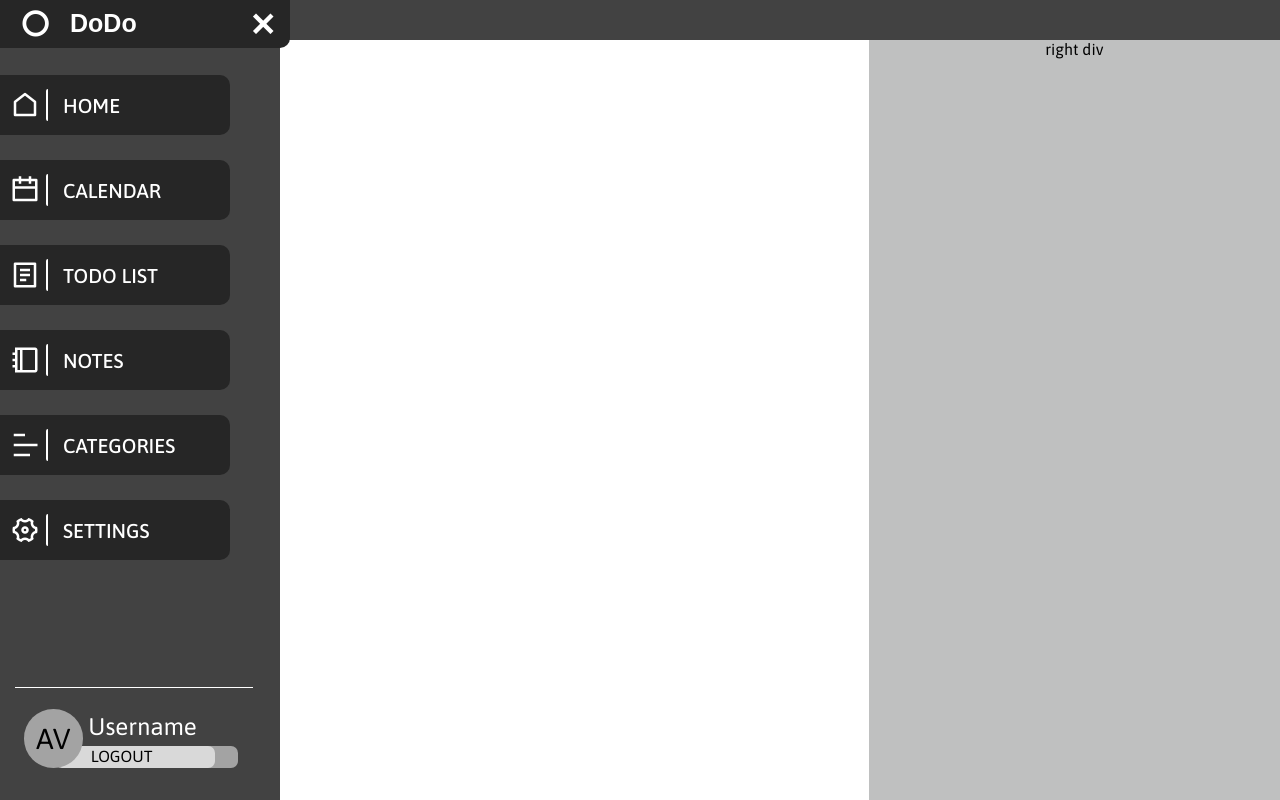
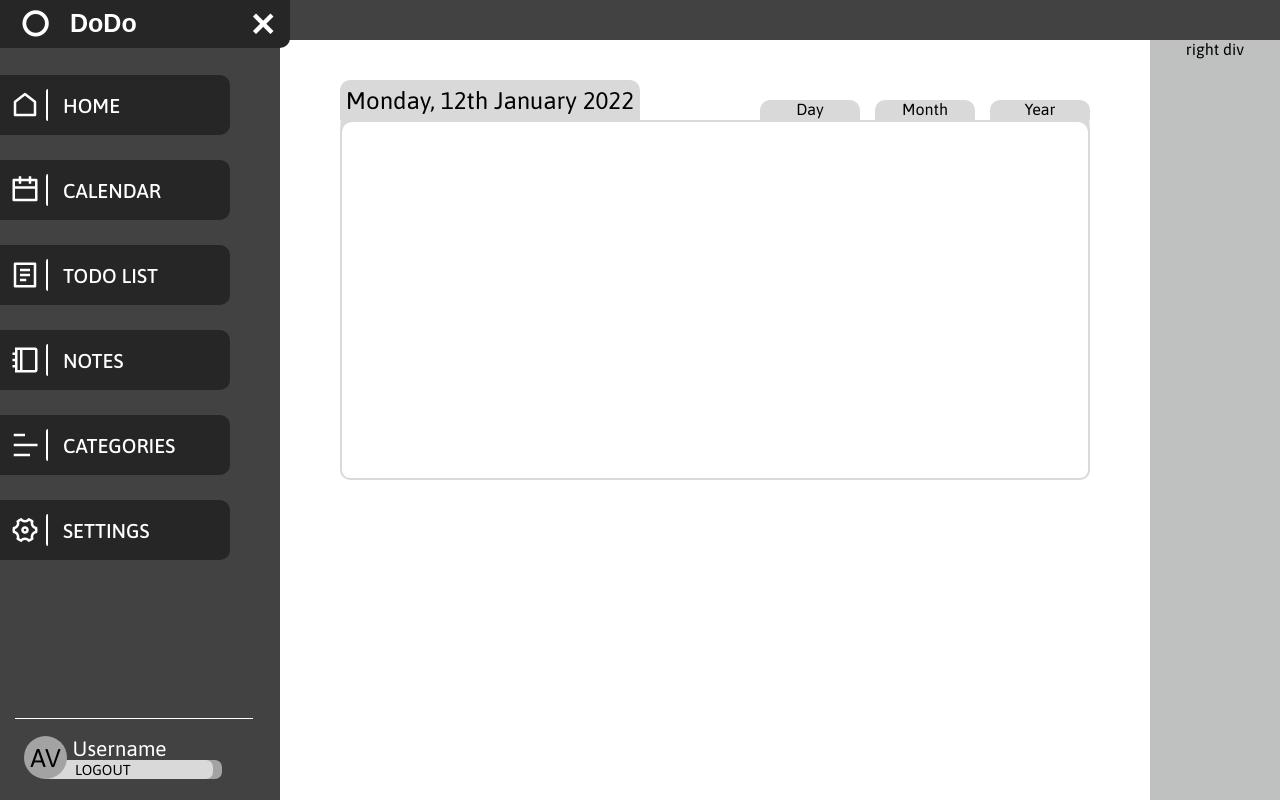
Before and after one commit to akai-org/akaitodo-frontend, a React (Create React App) app: page / in a window 1280 px wide. Built offline with nearby package versions, Linux system fonts and the light colour scheme.

Commit message:
calendar and widgets

```diff
--- a/src/components/Calendar.js
+++ b/src/components/Calendar.js
@@ -1,7 +1,23 @@
+import Widget from "./Widget";
 import "../styles/Calendar.scss";
 
 function Calendar() {
-  return <div></div>;
+  return (
+    <div>
+      <div className="calendar-wrapper">
+        <div className="calendar-date">
+          <span className="date"> Monday, 12th January 2022</span>
+        </div>
+
+        <div className="calendar-specifiers">
+          <Widget>Day</Widget>
+          <Widget>Month</Widget>
+          <Widget>Year</Widget>
+        </div>
+        <div className="calendar-block"></div>
+      </div>
+    </div>
+  );
 }
 
 export default Calendar;
--- /dev/null
+++ b/src/components/Widget.js
@@ -0,0 +1,16 @@
+import { useState } from "react";
+import "../styles/Widget.scss";
+
+function Widget(props) {
+  const [widgetClass, setWidgetClass] = useState("widget-box");
+  function onWidgetClick() {
+    setWidgetClass((prevState) => prevState + " clicked");
+  }
+  return (
+    <div className={widgetClass} onClick={onWidgetClick}>
+      <span>{props.children}</span>
+    </div>
+  );
+}
+
+export default Widget;
--- a/src/styles/App.scss
+++ b/src/styles/App.scss
@@ -22,8 +22,5 @@ a:visited {
 }
 
 .main-container {
-  * {
-    height: 95vh;
-  }
   flex: 1;
 }
--- a/src/styles/Calendar.scss
+++ b/src/styles/Calendar.scss
@@ -1,35 +1,70 @@
-.calendar-wrapper {
-  display: flex;
-  flex-direction: column;
-  align-items: center;
+* {
+  box-sizing: border-box;
 }
 
-.calendar-widgets {
-  display: flex;
-  margin-top: 50px;
-  height: 50px;
-  width: 700px;
+.calendar-wrapper {
+  display: grid;
+  grid-template-columns: 1fr 375px 375px 1fr;
+  grid-template-rows: 40px 40px 340px;
 }
 
 .calendar-date {
-  height: inherit;
-  display: inline-block;
-  font-size: 1rem;
-  text-align: center;
-  vertical-align: bottom;
+  display: flex;
+  align-items: center;
+  justify-content: center;
+  width: 300px;
+  grid-row: 2;
+  grid-column: 2;
   background-color: var(--lightgray-color);
-  margin-right: 200px;
+  border-top-right-radius: 10px;
+  border-top-left-radius: 10px;
+}
+
+.date {
+  font-size: 1.5rem;
 }
 
 .calendar-specifiers {
-  height: inherit;
+  grid-row: 2;
+  grid-column: 3;
   display: flex;
-  gap: 50px;
+  align-items: flex-end;
+  justify-content: flex-end;
+  z-index: 5;
 }
 
 .calendar-block {
-  width: 700px;
-  height: 340px;
+  position: relative;
+  grid-row: 3;
+  grid-column: 2 / 3;
+  width: 750px;
+  height: 360px;
   border: 2px solid var(--lightgray-color);
   border-radius: 10px;
+  background-color: white;
+  z-index: 0;
 }
+
+.calendar-block::before {
+  position: absolute;
+  aspect-ratio: 1/1;
+  height: 40px;
+  // background-color: var(--lightgray-color);
+  content: "";
+  border-top-left-radius: 10px;
+  left: 0px;
+  top: 0px;
+  box-shadow: -1.6px -10px 0 0 var(--lightgray-color);
+}
+
+.calendar-block::after {
+  position: absolute;
+  aspect-ratio: 1/1;
+  height: 40px;
+  // background-color: var(--lightgray-color);
+  content: "";
+  border-top-right-radius: 10px;
+  right: 0px;
+  top: 0px;
+  box-shadow: 1.6px -10px 0 0 var(--lightgray-color);
+}
--- a/src/styles/HomeRight.scss
+++ b/src/styles/HomeRight.scss
@@ -4,4 +4,5 @@
   background-color: #bfc0c0;
   flex-grow: 3;
   text-align: center;
+  height: 95vh;
 }
--- a/src/styles/NavBar.scss
+++ b/src/styles/NavBar.scss
@@ -239,16 +239,16 @@
 // DOWN INFO STYLE
 .user-container {
   display: flex;
-  height: 60px;
+  height: 43px;
   position: relative;
   padding-left: 1.5rem;
-  margin-bottom: 2rem;
+  margin-bottom: 1.3rem;
   justify-content: flex-start;
 }
 
 .user-container::before {
   position: absolute;
-  bottom: 80px;
+  bottom: 60px;
   left: 15px;
   content: "";
   width: 85%;
@@ -264,7 +264,7 @@
   aspect-ratio: 1/1;
   justify-content: center;
   align-items: center;
-  font-size: 1.8rem;
+  font-size: 1.6rem;
 }
 
 .user-info-container {
@@ -274,7 +274,7 @@
 }
 
 .user-name {
-  font-size: 1.5rem;
+  font-size: 1.3rem;
   padding-left: 0.35rem;
   color: var(--basebg-color);
 }
@@ -284,16 +284,17 @@
   font-size: 1rem;
   color: black;
   z-index: 1;
+  font-size: 0.9rem;
   text-transform: uppercase;
 }
 
 .logout-background {
   background-color: var(--lightgray-color);
-  width: 160px;
-  height: 1.4rem;
+  width: 173px;
+  height: 1.2rem;
   position: absolute;
   bottom: 0;
-  left: 55px;
+  left: 40px;
   border-radius: 7px;
   z-index: 1;
 }
@@ -301,13 +302,14 @@
 .logout-background-snippet {
   background-color: var(--darkgray-color);
   display: block;
-  height: 1.4rem;
+  height: 1.2rem;
   width: 30px;
   position: absolute;
   bottom: 0px;
-  right: 42px;
+  right: 58px;
   border-bottom-right-radius: 7px;
   border-top-right-radius: 7px;
+  z-index: 0;
 }
 
 //OVERLAY -> IF MOBILE
--- /dev/null
+++ b/src/styles/Widget.scss
@@ -0,0 +1,14 @@
+.widget-box {
+  width: 100px;
+  background-color: var(--lightgray-color);
+  border-top-right-radius: 10px;
+  border-top-left-radius: 10px;
+  height: 20px;
+  font-size: 1rem;
+  margin-left: 15px;
+}
+
+.clicked {
+  font-size: 1.3rem;
+  height: 30px;
+}
```
